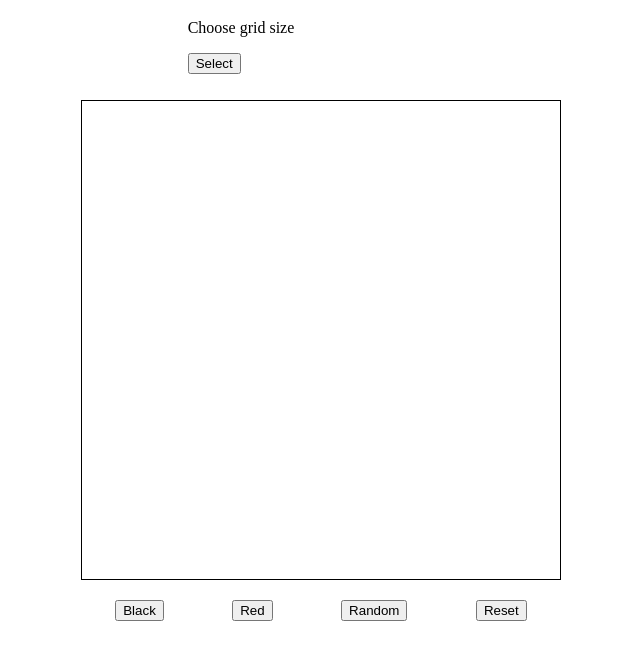
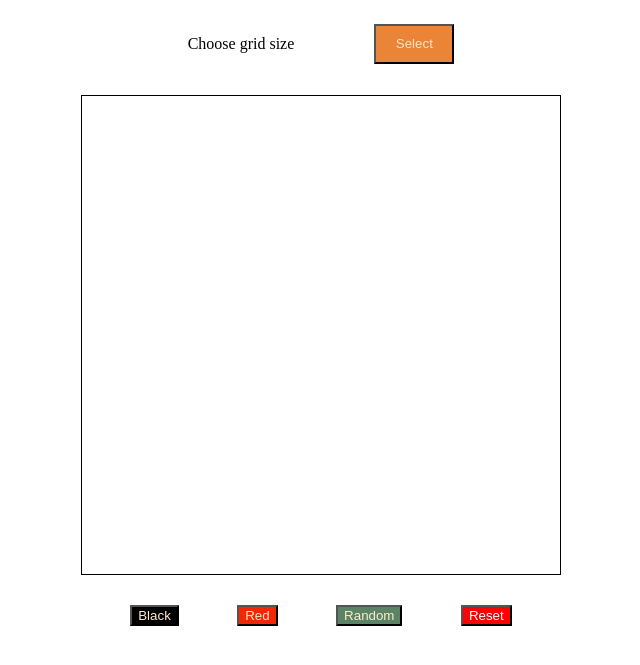
Before and after one commit to vdmshdrn/etch-a-scetch, a plain HTML site: page index.html in a window 1280 px wide. Shown: the part 61-726 px from the top of the page, without its empty margins (319-959 px from the left). Drawn offline with Linux system fonts and the light colour scheme.

Commit message:
Add style for buttons

```diff
--- a/index.html
+++ b/index.html
@@ -13,17 +13,19 @@
 <body>
     <div class="header">
         <h1>ETCH-A-SCETCH</h1>
-        <p>Choose grid size</p>
-        <button id="select">Select</button>
+        <div class="grid_size">
+            <p>Choose grid size</p>
+            <button id="select">Select</button>
+        </div>
         <p id="userInput"></p>
     </div>
     <div class="container">
 
     </div>
     <div class="buttons">
-        <button onclick='getColor("black")'>Black</button>
-        <button onclick='getColor("red")'>Red</button>
-        <button onclick='getColor("random")'>Random</button>
+        <button id="black" onclick='getColor("black")'id="black">Black</button>
+        <button id="red" onclick='getColor("red")'>Red</button>
+        <button id="random" onclick='getColor("random")'>Random</button>
         <button class="reset">Reset</button>
     </div>
 </body>
--- a/styles.css
+++ b/styles.css
@@ -20,7 +20,18 @@ body {
 
 }
 
+.grid_size {
+    display: flex;
+    justify-content: space-between;
+    align-items: center;
 
+}
+.grid_size button {
+    height: 40px;
+    width: 80px;
+    background-color: #EA8538;
+    color: bisque;
+}
 
 .colored_grid {
     background-color: black;
@@ -31,11 +42,30 @@ body {
     display: flex;
     justify-content: space-around;
     margin: 10px;
+    padding: 10px 20px;
 
 }
+
 .form {
     display: flex;
 }
+
 .user-input {
     width: 50px;
 }
+#red {
+    background-color: #F22804;
+    color: bisque;
+}
+#black {
+    background-color: black;
+    color: blanchedalmond;
+}
+#random {
+    background-color: #5B8466;
+    color: blanchedalmond;
+}
+.reset {
+    background-color: red;
+    color: white;
+}
```
